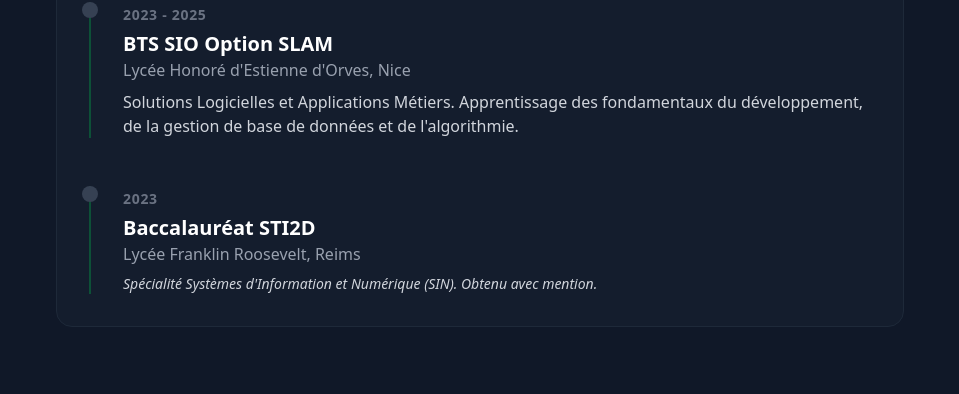
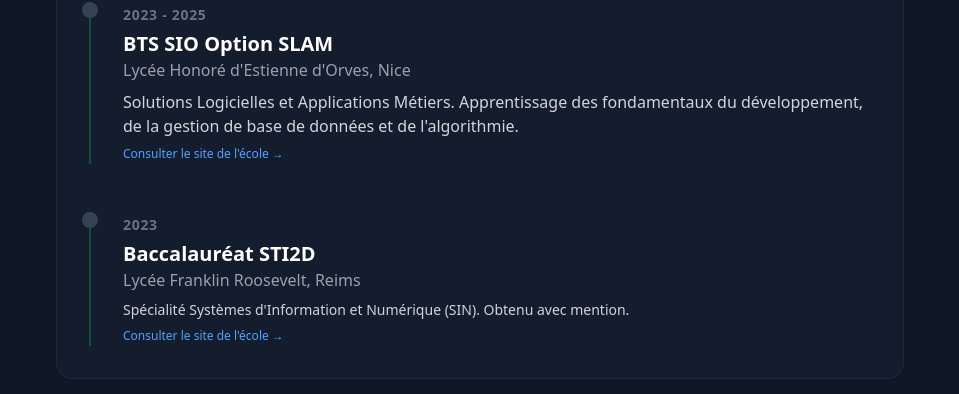
Before and after one commit to SandjyGAUDIN/port4, a Next.js app in the folder port3-main/: page / in a window 1280 px wide. Shown: the part 1756-2150 px from the top of the page, without its empty margins (160-1119 px from the left). Built offline with nearby package versions, Linux system fonts and the light colour scheme.

Commit message:
correction propos

```diff
--- a/port3-main/app/_components/Propos.tsx
+++ b/port3-main/app/_components/Propos.tsx
@@ -102,6 +102,7 @@ export default function Propos() {
                     <p className="text-gray-300 mt-2">
                         Solutions Logicielles et Applications Métiers. Apprentissage des fondamentaux du développement, de la gestion de base de données et de l&apos;algorithmie.
                     </p>
+                    <a href="https://www.lyc-honore-d-estienne-d-orves.ac-nice.fr" target="_blank" className="text-xs text-blue-400 hover:underline mt-2 inline-block">Consulter le site de l&apos;école →</a>
                 </div>
 
                 {/* Bac STI2D */}
@@ -110,9 +111,10 @@ export default function Propos() {
                     <span className="text-gray-500 text-sm font-bold uppercase tracking-wider">2023</span>
                     <h4 className="text-xl font-bold text-white mt-1">Baccalauréat STI2D</h4>
                     <p className="text-gray-400">Lycée Franklin Roosevelt, Reims</p>
-                    <p className="text-gray-300 mt-2 italic text-sm">
+                    <p className="text-gray-300 mt-2 text-sm">
                         Spécialité Systèmes d&apos;Information et Numérique (SIN). Obtenu avec mention.
                     </p>
+                    <a href="https://lycee-roosevelt-reims.fr" target="_blank" className="text-xs text-blue-400 hover:underline mt-2 inline-block">Consulter le site de l&apos;école →</a>
                 </div>
             </div>
         </div>
```
